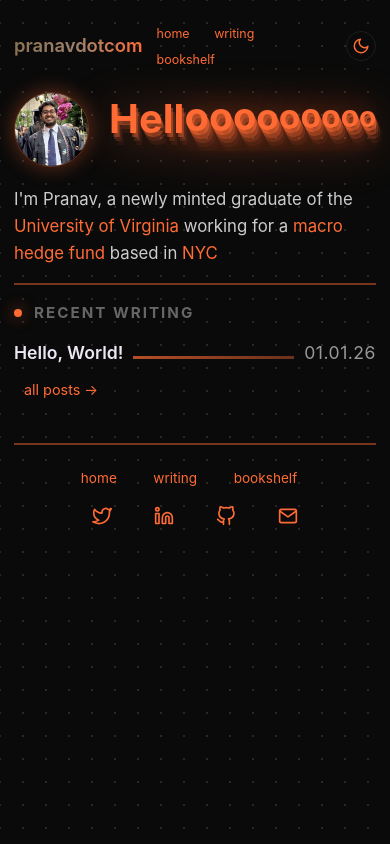
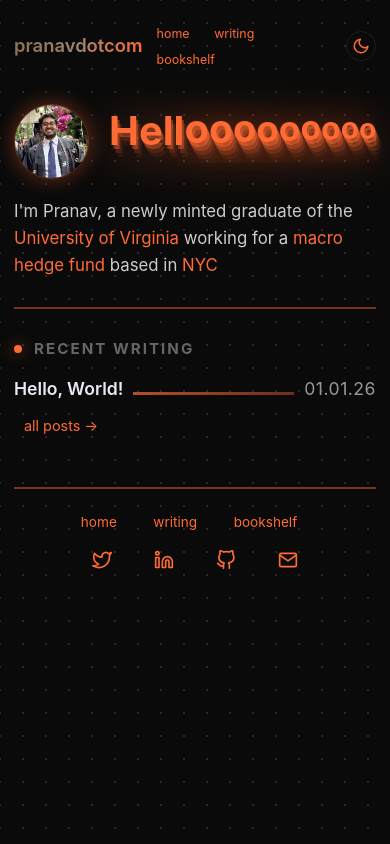
Before and after one commit to moxkxs/pranavdotcom, an Eleventy site: page src/index.njk in a window 390 px wide. Built offline with nearby package versions, Linux system fonts and the light colour scheme; Eleventy itself is replaced by a stand-in of ours; files that its build step writes are made by us from their sources.

Commit message:
messing with mobile margins 2.0

```diff
--- a/src/css/style.css
+++ b/src/css/style.css
@@ -1373,7 +1373,7 @@ h2 {
     }
 
     header {
-        margin-bottom: 16px;
+        margin-bottom: 28px;
     }
 
     .logo {
@@ -1400,7 +1400,11 @@ h2 {
     }
 
     .separator {
-        margin: 16px 0;
+        margin: 28px 0;
+    }
+
+    footer {
+        margin-top: 48px;
     }
 
     .section-heading {
```
